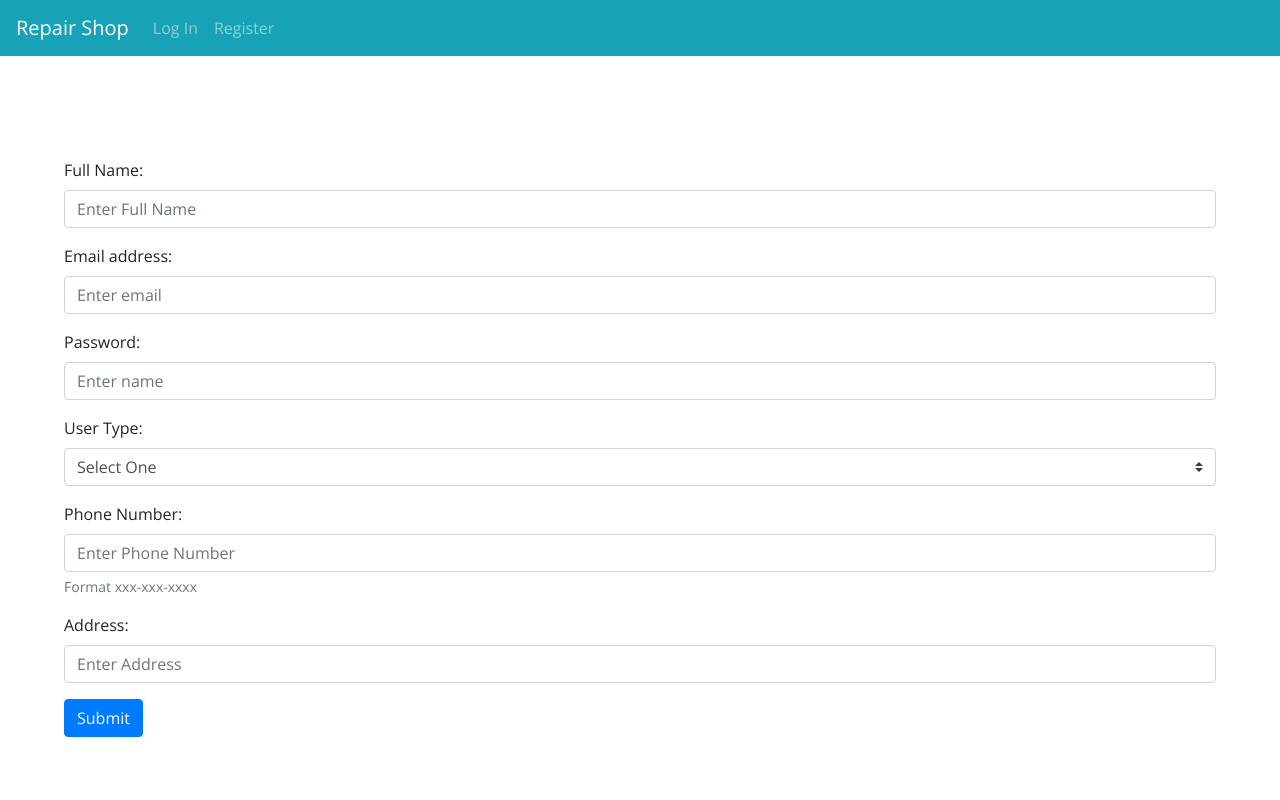
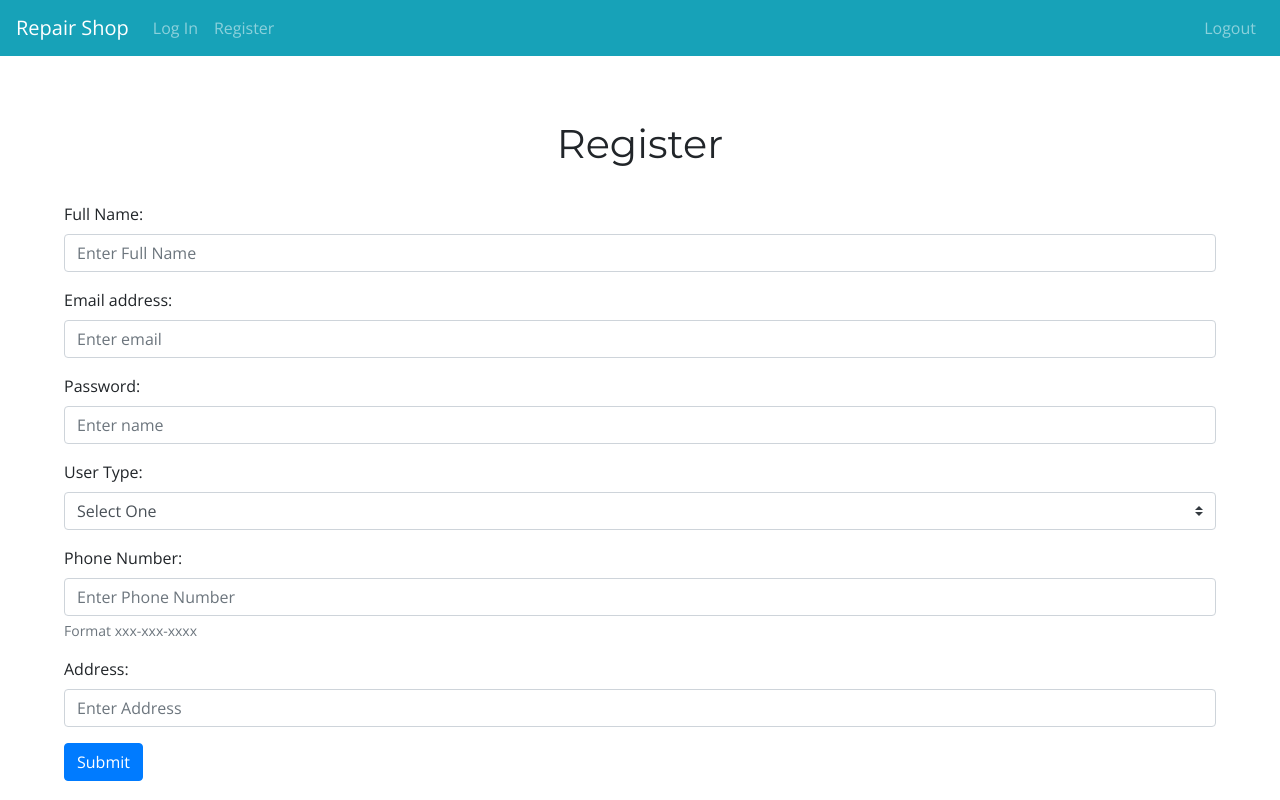
Before and after one commit to McGill-ECSE321-Winter2021/project-group-09, a Vue app in the folder RepairShop-Frontend/: page /#/register in a window 1280 px wide. Built offline with nearby package versions, Linux system fonts and the light colour scheme.

Commit message:
Frontend login (#180)
* started login and navbar

* added register tab
store logged in user state
conditional rendering on register

* added logout and tweaked other pages

```diff
--- a/RepairShop-Frontend/src/components/Login.vue
+++ b/RepairShop-Frontend/src/components/Login.vue
@@ -1,4 +1,8 @@
 <template>
+  <div>
+    <div id="titleContainer">
+      <h1>Log In</h1>
+    </div>
     <div id="loginForm">
       <b-form @submit="onSubmit" v-if="show">
         <b-form-group
@@ -35,6 +39,7 @@
         </b-form-group>
         <b-button type="submit" variant="primary">Submit</b-button>
       </b-form>
+    </div>
   </div>
 </template>
 
@@ -96,8 +101,14 @@ export default {
 
 <style>
 #loginForm {
-  margin-top: 8%;
+  margin-top: 2%;
   margin-left: 5%;
   margin-right: 5%;
 }
+#titleContainer {
+  margin-top: 2%;
+  display: flex;
+  justify-content: center;
+  align-items: center;
+}
 </style>
--- /dev/null
+++ b/RepairShop-Frontend/src/components/Logout.vue
@@ -0,0 +1,53 @@
+<template>
+  <div id="titleContainer">
+    <h1 v-show="success">Logged Out Successfully!</h1>
+    <h1 v-show="!success">Your were not logged in.</h1>
+  </div>
+</template>
+
+<script>
+import { LOGOUT_ENDPOINT, LOCALHOST_BACKEND } from "../constants/constants";
+import axios from "axios";
+export default {
+  data() {
+    return {
+      success: true
+    };
+  },
+  mounted() {
+    if (this.$root.$data.email === null) {
+      console.log(this.$root.$data.email);
+      //user was not logged in
+      this.success = false;
+      return;
+    }
+    axios
+      .post(LOCALHOST_BACKEND + LOGOUT_ENDPOINT, {
+        email: this.$root.$data.email,
+        password: this.$root.$data.password,
+        userType: this.$root.$data.userType
+      })
+      .then(
+        response => {
+          this.$root.$data.email = null;
+          this.$root.$data.password = null;
+          this.$root.$data.userType = null;
+          this.$root.$data.token = null;
+          alert("Logout Success.");
+        },
+        error => {
+          console.error(error);
+        }
+      );
+  }
+};
+</script>
+
+<style>
+#titleContainer {
+  margin-top: 5%;
+  display: flex;
+  justify-content: center;
+  align-items: center;
+}
+</style>
--- a/RepairShop-Frontend/src/components/Register.vue
+++ b/RepairShop-Frontend/src/components/Register.vue
@@ -1,4 +1,10 @@
 <template>
+  <div>
+    <div id="titleContainer">
+      <h1>
+        Register
+      </h1>
+    </div>
     <div id="registerForm">
       <b-form @submit="onSubmit" v-if="show">
         <b-form-group id="input-group-0" label="Full Name:" label-for="input-0">
@@ -93,6 +99,7 @@
         <b-button type="submit" variant="primary">Submit</b-button>
       </b-form>
     </div>
+  </div>
 </template>
 
 <script>
@@ -128,6 +135,7 @@ export default {
     onSubmit(event) {
       event.preventDefault();
       let user_url = "";
+      //determine which login endpoint to call based on usertype
       switch (this.form.userType) {
         case "Admin":
           user_url = REGISTER_ADMIN_ENDPOINT;
@@ -139,18 +147,26 @@ export default {
           user_url = REGISTER_TECHNICIAN_ENDPOINT;
           break;
         default:
-          console.log("Invalid usertype");
+          console.error("Invalid usertype");
           return;
       }
       axios
-        .post(LOCALHOST_BACKEND + user_url, {
+        .post(
+          LOCALHOST_BACKEND + user_url,
+          {
             email: this.form.email,
             password: this.form.password,
             userType: this.form.userType,
             name: this.form.name,
             phoneNumber: this.form.phoneNumber,
             address: this.form.address
-        })
+          },
+          {
+            headers: {
+              token: this.$root.$data.token
+            }
+          }
+        )
         .then(
           response => {
             console.log(response);
@@ -161,6 +177,7 @@ export default {
                 response.data.email +
                 ".\nConfirmation email sent.\nProceed to login."
             );
+            console.log(this.loading);
           },
           error => {
             console.log(error);
@@ -178,8 +195,14 @@ export default {
 
 <style>
 #registerForm {
-  margin-top: 8%;
+  margin-top: 2%;
   margin-left: 5%;
   margin-right: 5%;
 }
+#titleContainer {
+  margin-top: 2%;
+  display: flex;
+  justify-content: center;
+  align-items: center;
+}
 </style>
--- a/RepairShop-Frontend/src/components/TopNavbar.vue
+++ b/RepairShop-Frontend/src/components/TopNavbar.vue
@@ -5,9 +5,11 @@
     <!-- Left aligned buttons -->
     <b-navbar-nav>
       <b-nav-item to="Login">Log In</b-nav-item>
+      <b-nav-item to="Register">Register</b-nav-item>
     </b-navbar-nav>
-    <b-navbar-nav>
-      <b-nav-item to="Register">Register</b-nav-item>
+
+    <b-navbar-nav class="ml-auto">
+      <b-nav-item to="Logout">Logout</b-nav-item>
     </b-navbar-nav>
   </b-navbar>
 </template>
--- a/RepairShop-Frontend/src/constants/constants.js
+++ b/RepairShop-Frontend/src/constants/constants.js
@@ -4,3 +4,4 @@ export const LOGIN_ENDPOINT = "/api/authentication/login"
 export const REGISTER_CUSTOMER_ENDPOINT = "/api/customer/register"
 export const REGISTER_ADMIN_ENDPOINT = "/api/admin/register"
 export const REGISTER_TECHNICIAN_ENDPOINT = "/api/technician/register"
+export const LOGOUT_ENDPOINT = "/api/authentication/logout"
--- a/RepairShop-Frontend/src/router/index.js
+++ b/RepairShop-Frontend/src/router/index.js
@@ -3,6 +3,7 @@ import Router from 'vue-router'
 import Hello from '@/components/Hello'
 import Login from '@/components/Login'
 import Register from '@/components/Register'
+import Logout from '@/components/Logout'
 Vue.use(Router)
 
 export default new Router({
@@ -19,6 +20,10 @@ export default new Router({
       path: '/register',
       name: 'Register',
       component : Register
+    }, {
+      path: '/logout',
+      name: 'Logout',
+      component : Logout
     }
   ]
 })
```
Also changed, not shown: 2 other files (tests, documents, lock files or other folders). Lines whose indentation alone changed are shown as unchanged.
